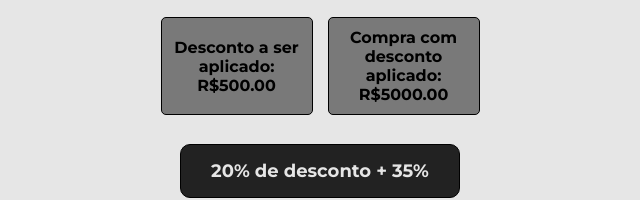
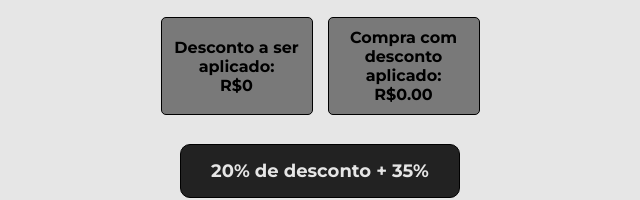
Before and after one commit to phfernands/calc-desconto, a plain HTML site: page index.html in a window 1280 px wide. Both pictures are taken after a click on the button "20% de desconto + 35%". Shown: the part 340-540 px from the top of the page, 320-960 px from the left. Drawn offline with Linux system fonts and the light colour scheme.

Commit message:
adicionando funcionalidades aos botões

```diff
--- a/css/style.css
+++ b/css/style.css
@@ -49,6 +49,8 @@ h2 {
   padding: 10px;
   font-weight: bold;
   display: flex;
+  flex-direction: column;
+  justify-content: center;
   align-items: center;
   border: 1px solid black;
   border-radius: 5px;
@@ -69,4 +71,5 @@ h2 {
   border: 1px solid black;
   border-radius: 10px;
   color: #e6e6e6;
+  cursor: pointer;
 }
--- a/index.html
+++ b/index.html
@@ -22,26 +22,28 @@
     </div>
     <div id="discount-container">
       <div class="discount-card">
-        <p>
-          Desconto a ser aplicado: R$<span id="discount-value">500.00</span>
-        </p>
+        <p>Desconto a ser aplicado:</p>
+        <p>R$<span id="discount-value"></span></p>
       </div>
       <div class="discount-card">
-        <p>Compra com desconto aplicado: R$<span id="">5000.00</span></p>
+        <p>Compra com desconto aplicado:</p>
+        <p>R$<span id="payment-value"></span></p>
       </div>
     </div>
 
     <br />
     <div id="btn-container">
-      <button class="discount-btn" id="discount-20">
+      <button data-discount="20" class="discount-btn" id="discount-20">
         20% de desconto + 35%
       </button>
-      <button class="discount-btn" id="discount-30">
+      <button data-discount="30" class="discount-btn" id="discount-30">
         30% de desconto + 35%
       </button>
-      <button class="discount-btn" id="discount-40">Hash 40% + 35%</button>
+      <button data-discount="40" class="discount-btn" id="discount-40">
+        Hash 40% + 35%
+      </button>
     </div>
 
-    <script src="./js/index.js"></script>
+    <script src="./js/index.js" type="module"></script>
   </body>
 </html>
--- /dev/null
+++ b/js/functions.js
@@ -0,0 +1,24 @@
+const input = document.getElementById("value-buying");
+const span1 = document.getElementById("discount-value");
+const span2 = document.getElementById("payment-value");
+
+export function getStoreDiscount(value, discountValue) {
+  const discount = ((value * discountValue) / 100).toFixed(2);
+  return discount;
+}
+
+export function getWorkerDiscount(value) {
+  const workerDiscount = ((value * 35) / 100).toFixed(2);
+  return workerDiscount;
+}
+
+export function calculateDiscount(ev) {
+  const discountPerCent = ev.currentTarget.dataset.discount;
+  const discount = getStoreDiscount(input.value, discountPerCent);
+  const valueWithDiscont = (input.value - discount).toFixed(2);
+  const workerDiscount = getWorkerDiscount(valueWithDiscont);
+  const totalDiscount = parseFloat(workerDiscount) + parseFloat(discount);
+  span1.innerText = totalDiscount;
+  span2.innerText = (input.value - totalDiscount).toFixed(2);
+  input.value = "";
+}
--- a/js/index.js
+++ b/js/index.js
@@ -0,0 +1,9 @@
+import { calculateDiscount } from "./functions.js";
+
+const twentyButton = document.getElementById("discount-20");
+const thirtyButton = document.getElementById("discount-30");
+const fourtyButton = document.getElementById("discount-40");
+
+twentyButton.addEventListener("click", calculateDiscount);
+thirtyButton.addEventListener("click", calculateDiscount);
+fourtyButton.addEventListener("click", calculateDiscount);
```
